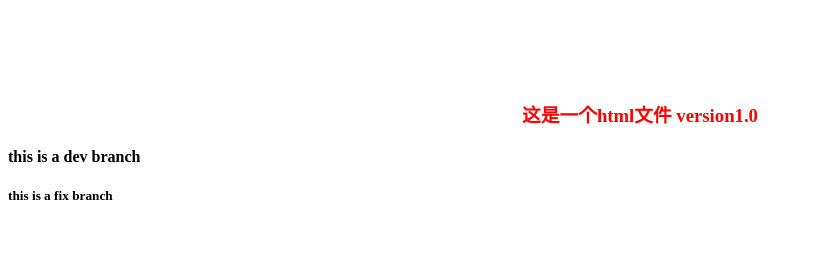
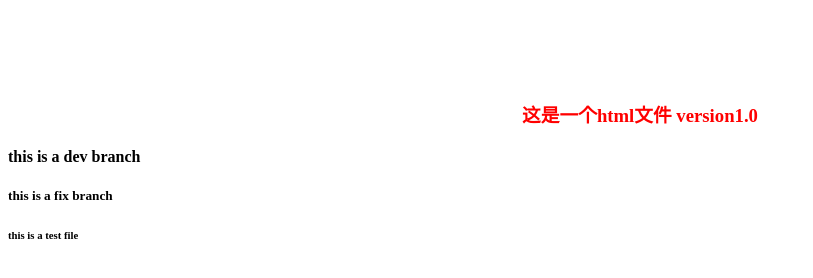
Before and after one commit to likewalking/likewalking.com, a plain HTML site: page index.html in a window 1280 px wide. Shown: the whole page, without its empty margins (0-813 px from the left). Drawn offline with Linux system fonts and the light colour scheme.

Commit message:
modify index

```diff
--- a/index.html
+++ b/index.html
@@ -8,6 +8,7 @@
 	<h3>这是一个html文件 version1.0</h3>
     <h4>this is a dev branch</h4>
     <h5>this is a fix branch</h5>
+    <h6>this is a test file</h6>
 </body>
 </!DOCTYPE html>
 <html>
```
